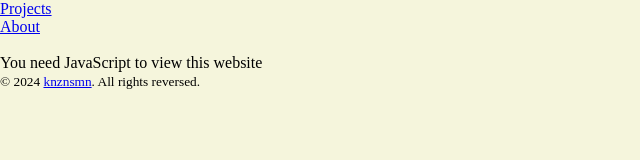
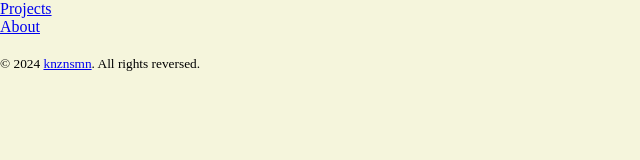
Before and after one commit to knznsmn/js, a plain HTML site: page index.html in a window 1280 px wide. Shown: the whole page, without its empty margins (0-640 px from the left). Drawn offline with Linux system fonts and the light colour scheme.

Commit message:
Update index.html

```diff
--- a/index.html
+++ b/index.html
@@ -14,7 +14,7 @@
 		</ul>
 	</nav>
 	<main>
-		<p>You need JavaScript to view this website</p>
+		<noscript>You need JavaScript to view this website</noscript>
 	</main>
 	<footer>
 			<small>&copy; <span id="year">2024</span> <a href="https://www.jccesar.com">knznsmn</a>. All rights reversed.</small>
```
